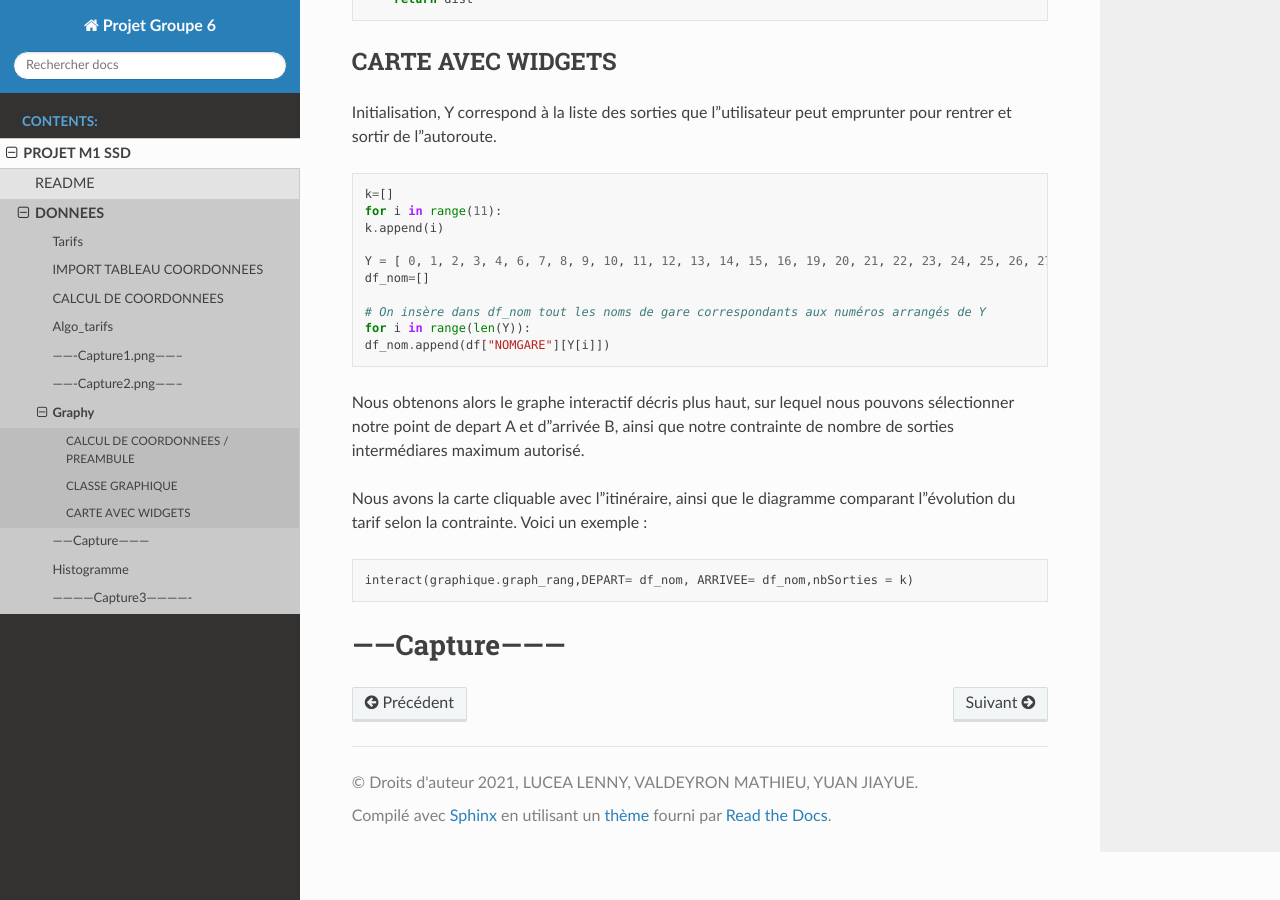
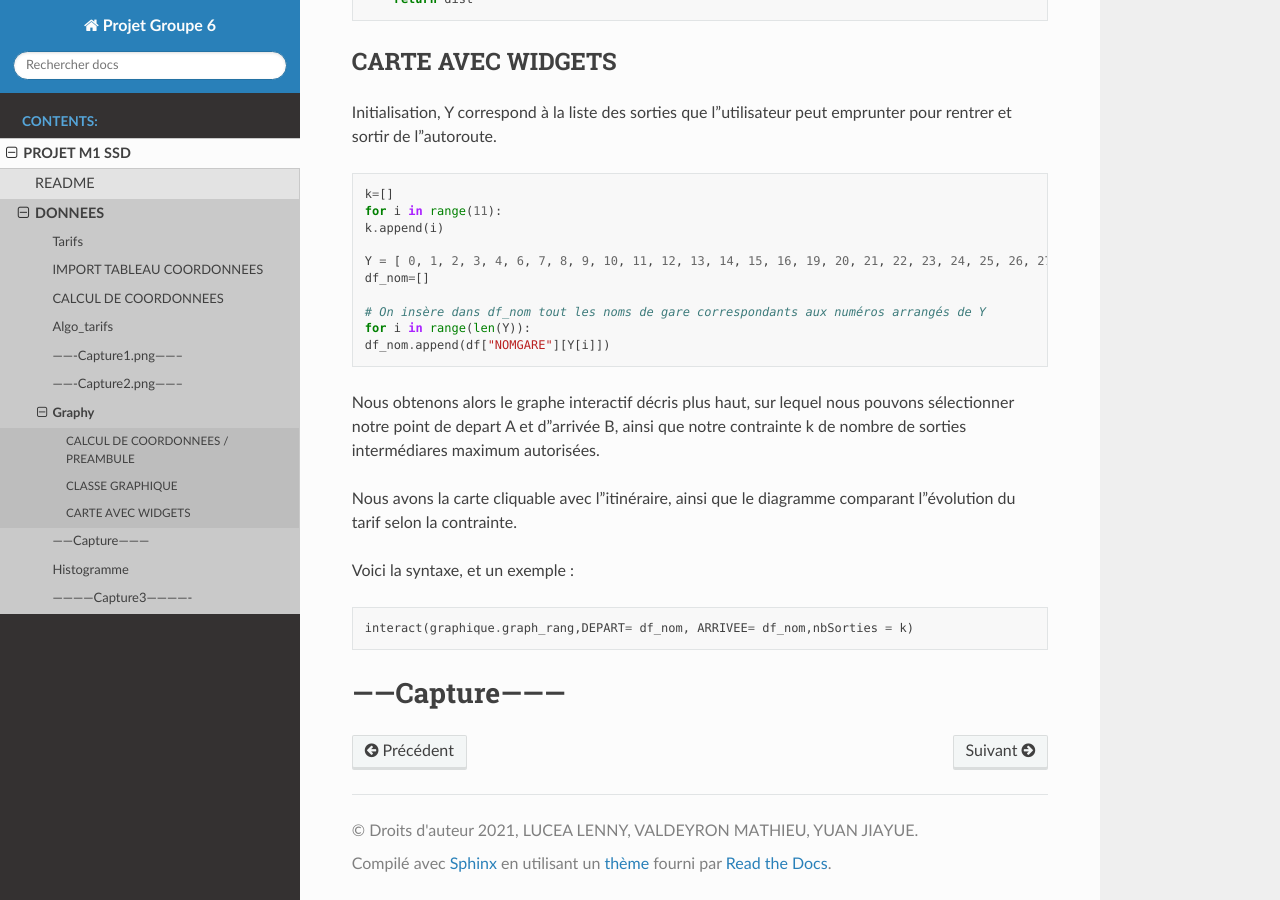
Before and after one commit to lucea97217/mapsud, a Sphinx documentation site: the page built from Sphinx_DL/source/Projet/DONNEES/Graphy.md, in a window 1280 px wide and 900 px high, scrolled down 4118 px. Built offline with Sphinx 7.4.7 and the Read the Docs theme 2.0.0, drawn with Linux system fonts in a browser that asks for light colours.

Commit message:
Update Graphy.md

```diff
--- a/Sphinx_DL/source/Projet/DONNEES/Graphy.md
+++ b/Sphinx_DL/source/Projet/DONNEES/Graphy.md
@@ -220,9 +220,11 @@ Initialisation, Y correspond à la liste des sorties que l'utilisateur peut empr
 
 
 
-Nous obtenons alors le graphe interactif décris plus haut, sur lequel nous pouvons sélectionner notre point de depart A et d'arrivée B, ainsi que notre contrainte de nombre de sorties intermédiares maximum autorisé.
+Nous obtenons alors le graphe interactif décris plus haut, sur lequel nous pouvons sélectionner notre point de depart A et d'arrivée B, ainsi que notre contrainte k de nombre de sorties intermédiares maximum autorisées.
 
-Nous avons la carte cliquable avec l'itinéraire, ainsi que le diagramme comparant l'évolution du tarif selon la contrainte. Voici un exemple :
+Nous avons la carte cliquable avec l'itinéraire, ainsi que le diagramme comparant l'évolution du tarif selon la contrainte.
+
+Voici la syntaxe, et un exemple :
 
     interact(graphique.graph_rang,DEPART= df_nom, ARRIVEE= df_nom,nbSorties = k)
 
```
